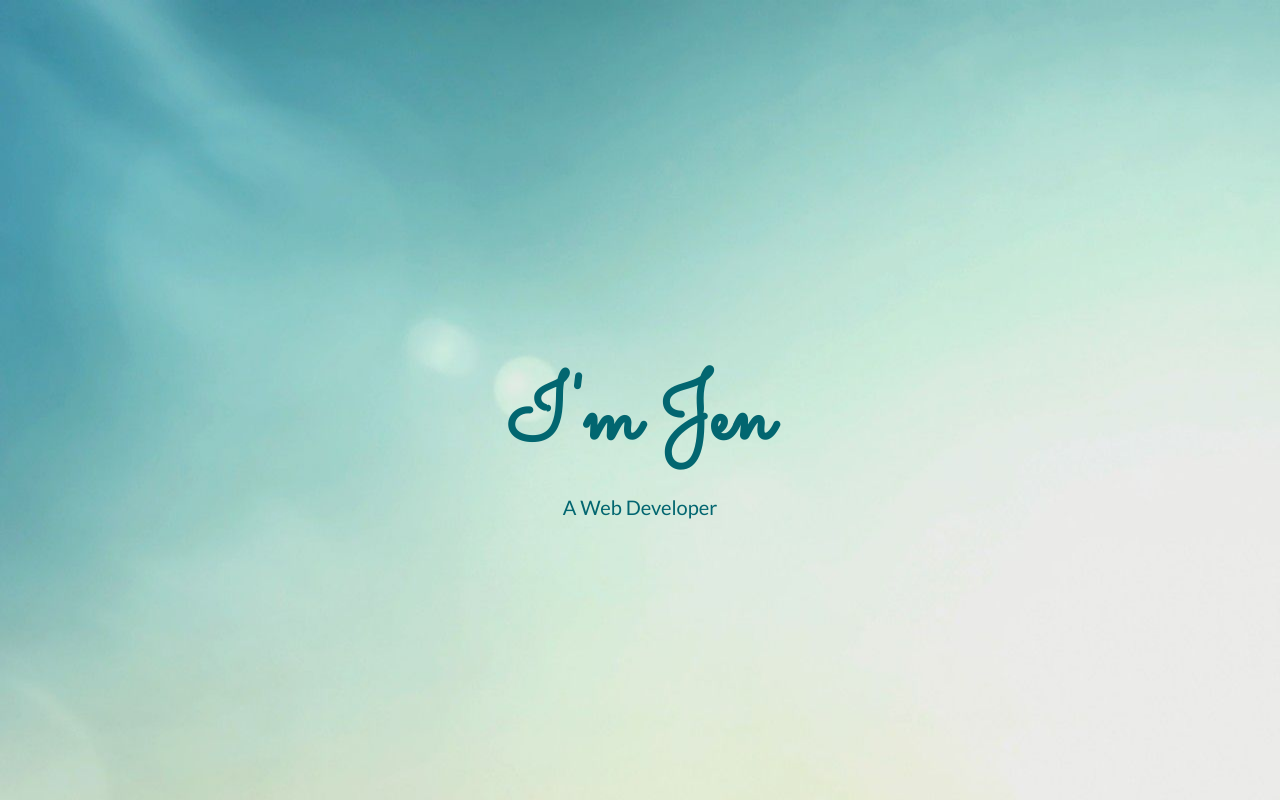
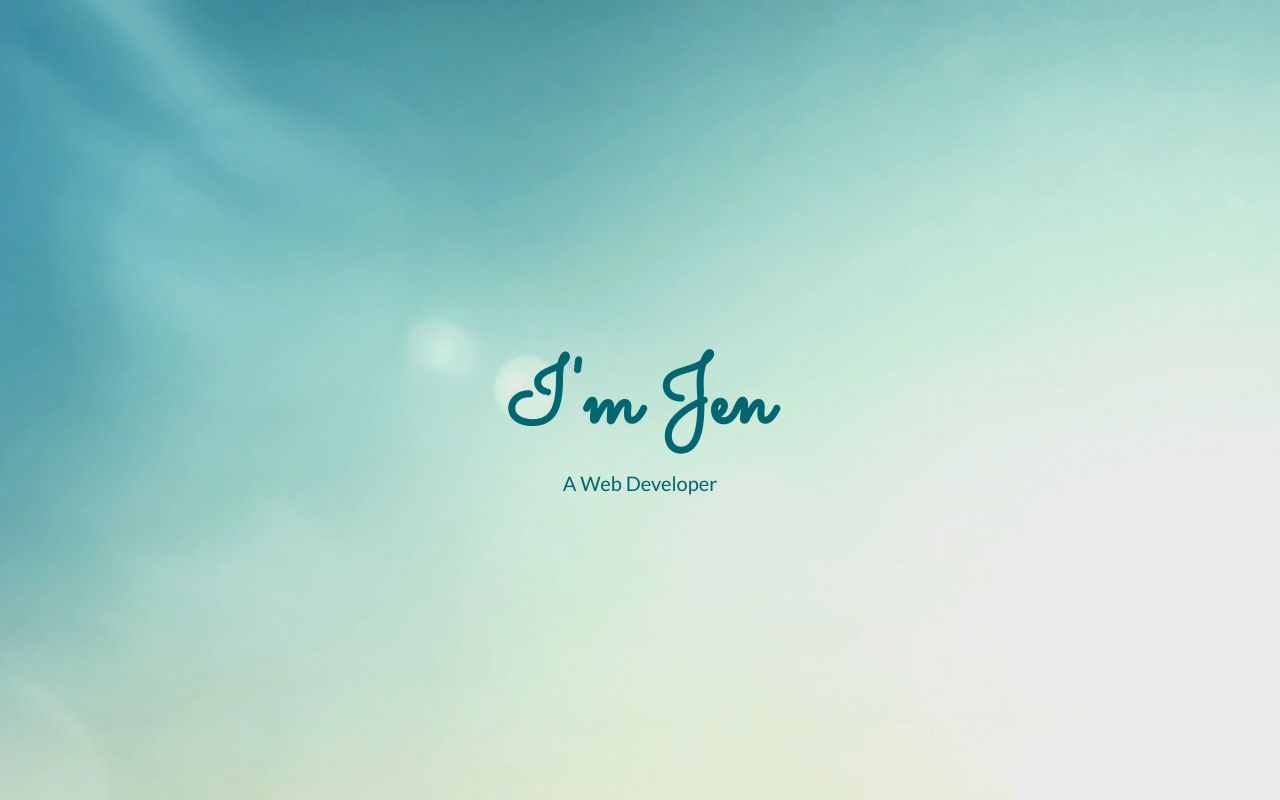
Before and after one commit to JenThoma/Interactive-Resume, a plain HTML site: page index.html in a window 1280 px wide. Shown: the top 800 px of the page. Drawn offline with nearby package versions, Linux system fonts and the light colour scheme.

Commit message:
Update index.html

```diff
--- a/index.html
+++ b/index.html
@@ -23,6 +23,7 @@
 
 You've found Spike! Spike loves to play games. His favorites are hide-and-seek and Rock Paper Scissors Lizard Spock, but between us, he always picks lizard because he says lizards are the best. Spike also has a favorite song, but he thinks you'll never guess it. Send me a message on Messenger or LinkedIn with your best guess!
 -->
+
   <!-- Bootstrap -->
   <link rel="stylesheet" href="https://stackpath.bootstrapcdn.com/bootstrap/4.3.1/css/bootstrap.min.css" integrity="sha384-ggOyR0iXCbMQv3Xipma34MD+dH/1fQ784/j6cY/iJTQUOhcWr7x9JvoRxT2MZw1T" crossorigin="anonymous">
 
@@ -39,7 +40,6 @@ You've found Spike! Spike loves to play games. His favorites are hide-and-seek a
   <script async src="https://www.googletagmanager.com/gtag/js?id=UA-148918653-1"></script>
   <script>
     window.dataLayer = window.dataLayer || [];
-
     function gtag() {
       dataLayer.push(arguments);
     }
@@ -56,13 +56,12 @@ You've found Spike! Spike loves to play games. His favorites are hide-and-seek a
   <!--Header-->
   <div class="headline">
     <div class="container">
-      <!-- <h5 class="head1"><span>hello, world</span></h5> -->
-      <h1 class="head2">I'm Jen</h1>
+      <h1 class="head">I'm Jen</h1>
       <p class="lead">A Web Developer</p>
     </div>
   </div>
 
-  <!-- nav bar -->
+  <!-- Nav Bar -->
   <nav class="navbar navbar-expand-lg navbar-light justify-content-end">
     <button class="navbar-toggler" type="button" data-toggle="collapse" data-target="#navbarTogglerDemo02" aria-controls="navbarTogglerDemo02" aria-expanded="false" aria-label="Toggle navigation">
       <span class="navbar-toggler-icon"></span>
@@ -179,14 +178,15 @@ You've found Spike! Spike loves to play games. His favorites are hide-and-seek a
             </div>
           </div>
         </div>
-        <!--<div class="card mb-3" style="max-width: 540px;">
+        <!-- COMING SOON
+        <div class="card mb-3" style="max-width: 540px;">
           <div class="row-p no-gutters">
             <div class="col-md-4">
-              <img src="">
+              <img src="" class="card-img" alt="">
             </div>
             <div class="col-md-8">
               <div class="card-body">
-                <h5 class="card-title"></h5>
+                <h5 class="card-title">Something Clever, I Hope</h5>
                 <p class="card-text"></p>
                 <p class="card-text"><small class="text-muted"></small></p>
               </div>
```
